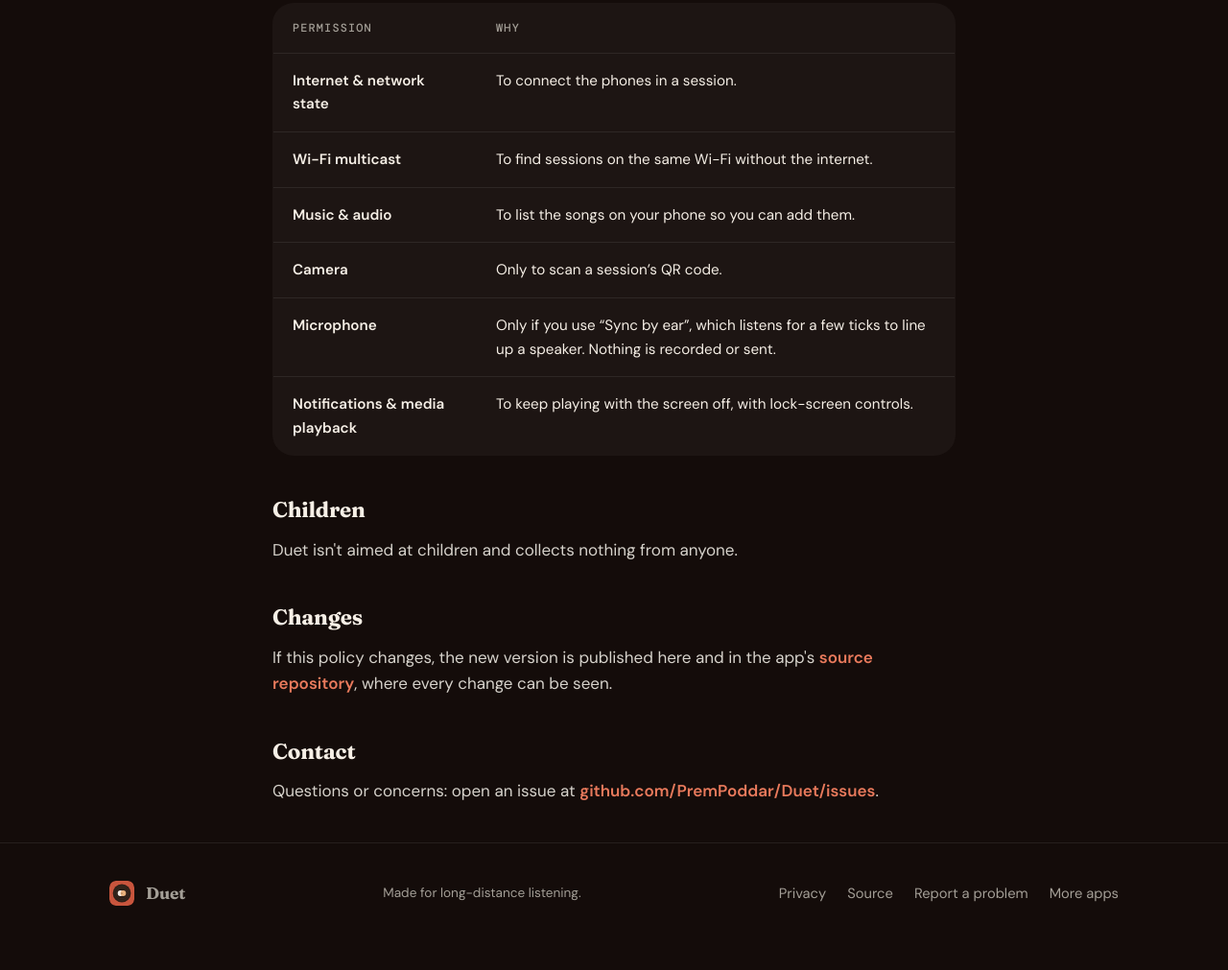
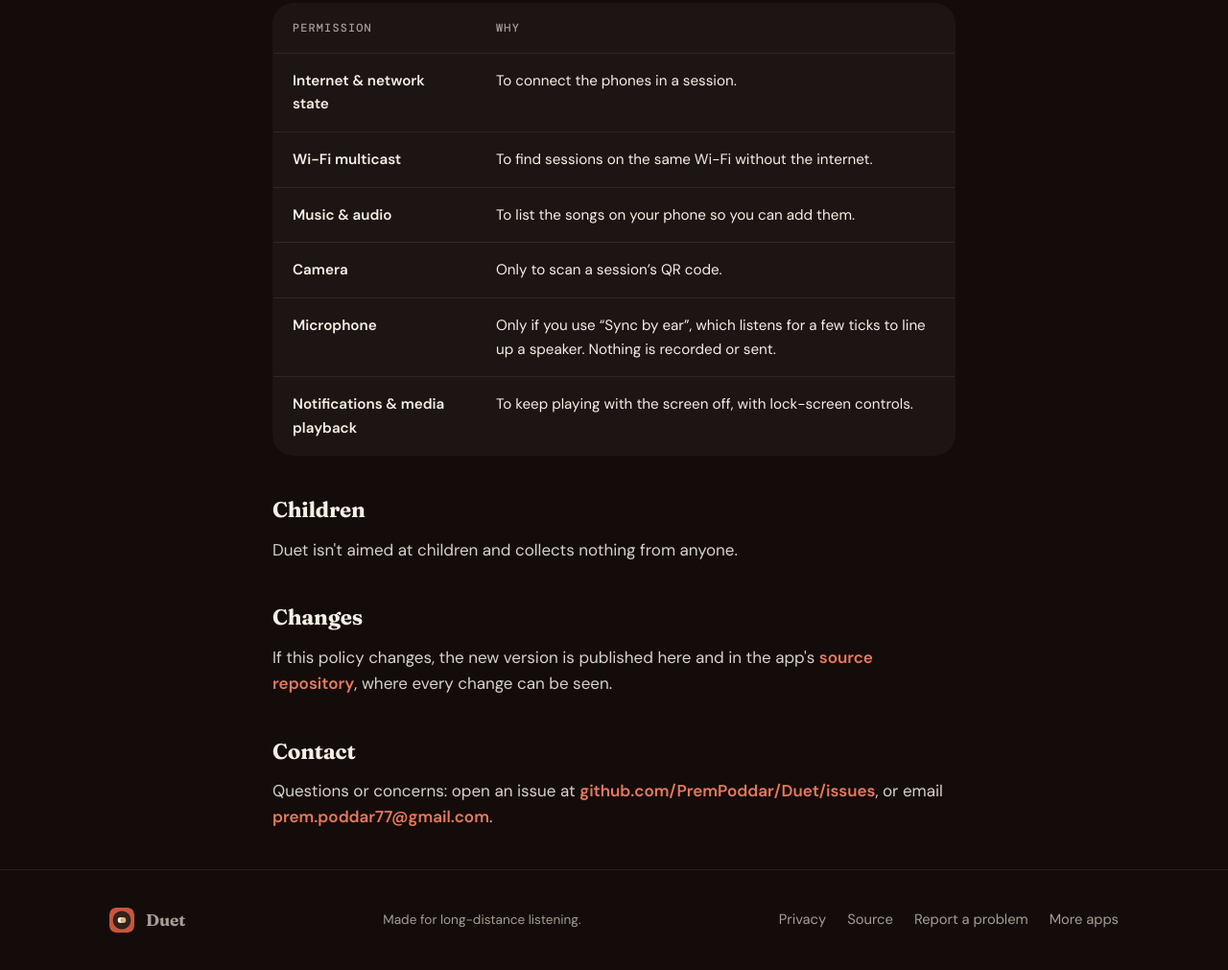
Before and after one commit to PremPoddar/Duet, a plain HTML site: page docs/privacy/index.html in a window 1280 px wide. Shown: the part 1235-2246 px from the top of the page at 96% size. Before the commit the page ends 2218 px from the top, so only its background shows below. Drawn offline with nearby package versions, Linux system fonts and the light colour scheme.

Commit message:
Privacy policy: an email contact

```diff
--- a/docs/privacy/index.html
+++ b/docs/privacy/index.html
@@ -43,7 +43,7 @@
   <h2>Changes</h2><p>If this policy changes, the new version is published here and in the app's
   <a class="text-link" href="https://github.com/PremPoddar/Duet">source repository</a>, where every change can be seen.</p>
   <h2>Contact</h2><p>Questions or concerns: open an issue at
-  <a class="text-link" href="https://github.com/PremPoddar/Duet/issues">github.com/PremPoddar/Duet/issues</a>.</p>
+  <a class="text-link" href="https://github.com/PremPoddar/Duet/issues">github.com/PremPoddar/Duet/issues</a>, or email <a class="text-link" href="mailto:prem.poddar77@gmail.com">prem.poddar77@gmail.com</a>.</p>
 </main>
 <footer>
   <div class="wrap">
```
